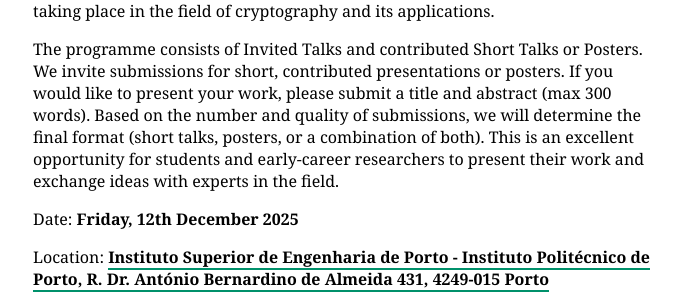
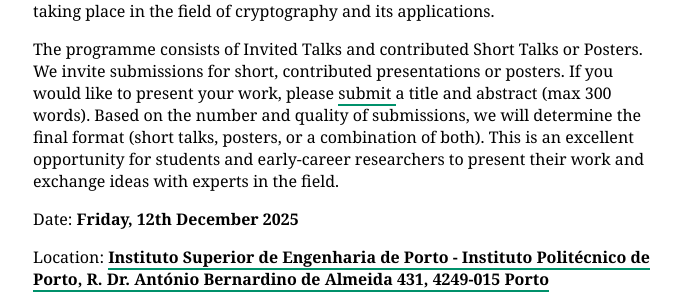
Before and after one commit to cryptoday-pt/cryptoday-pt.github.io, a Jekyll site: the page built from index.html, in a window 1280 px wide. Shown: the part 194-488 px from the top of the page, without its empty margins (291-988 px from the left). Built offline with Jekyll 4.4.1, drawn with Linux system fonts in a browser that asks for light colours; the list of posts is cut into pages by our own code; part of the change alters nothing that is shown.

```diff
--- a/index.html
+++ b/index.html
@@ -4,7 +4,7 @@ layout: default
 
 Portugal Crypto Day 2025 will take place in Porto at ISEP. his will be the second edition of the event, which is intended to showcase some of the latest research taking place in the field of cryptography and its applications.
 <p>
-    The programme consists of Invited Talks and contributed Short Talks or Posters. We invite submissions for short, contributed presentations or posters. If you would like to present your work, please <a href="	https://easychair.org/conferences?conf=pcryptod25"></a> submit a title and abstract (max 300 words). Based on the number and quality of submissions, we will determine the final format (short talks, posters, or a combination of both).
+    The programme consists of Invited Talks and contributed Short Talks or Posters. We invite submissions for short, contributed presentations or posters. If you would like to present your work, please <a href="	https://easychair.org/conferences?conf=pcryptod25"> submit </a> a title and abstract (max 300 words). Based on the number and quality of submissions, we will determine the final format (short talks, posters, or a combination of both).
 This is an excellent opportunity for students and early-career researchers to present their work and exchange ideas with experts in the field.
 </p>
 <p>
```
